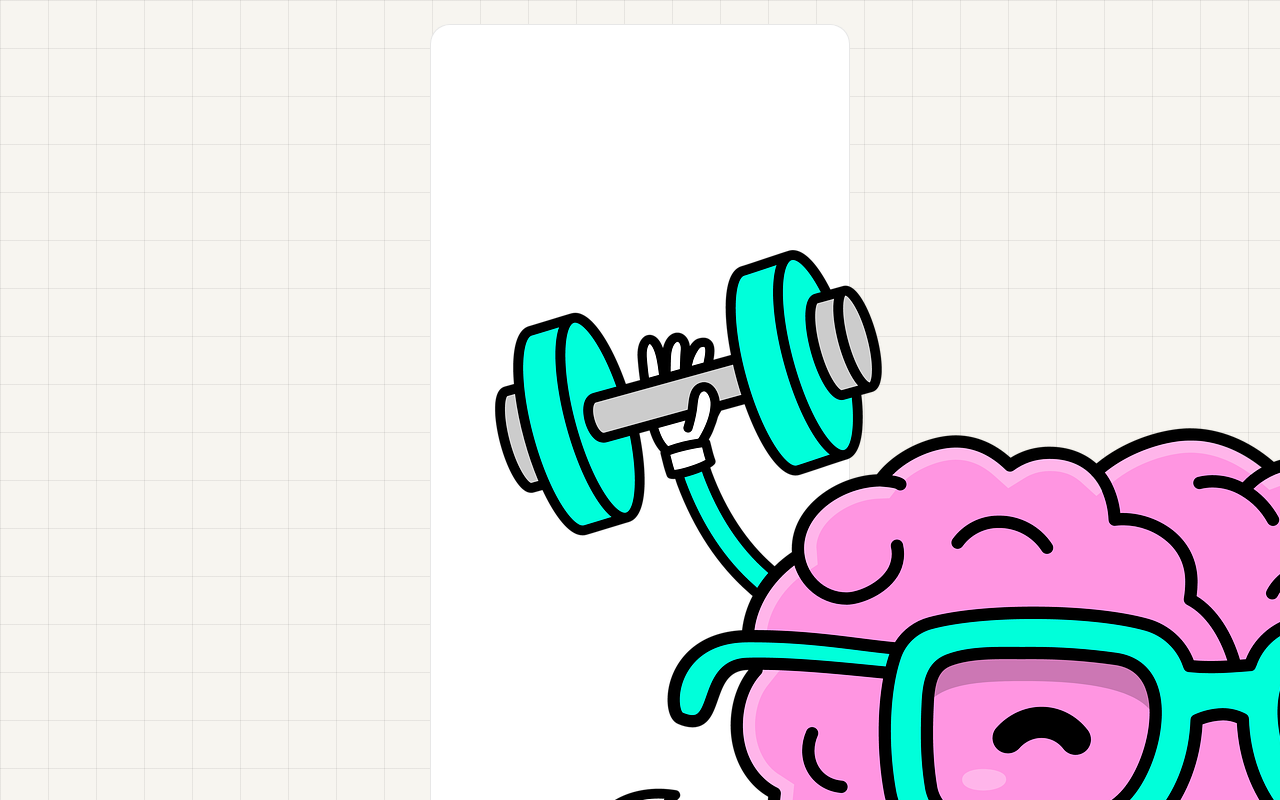
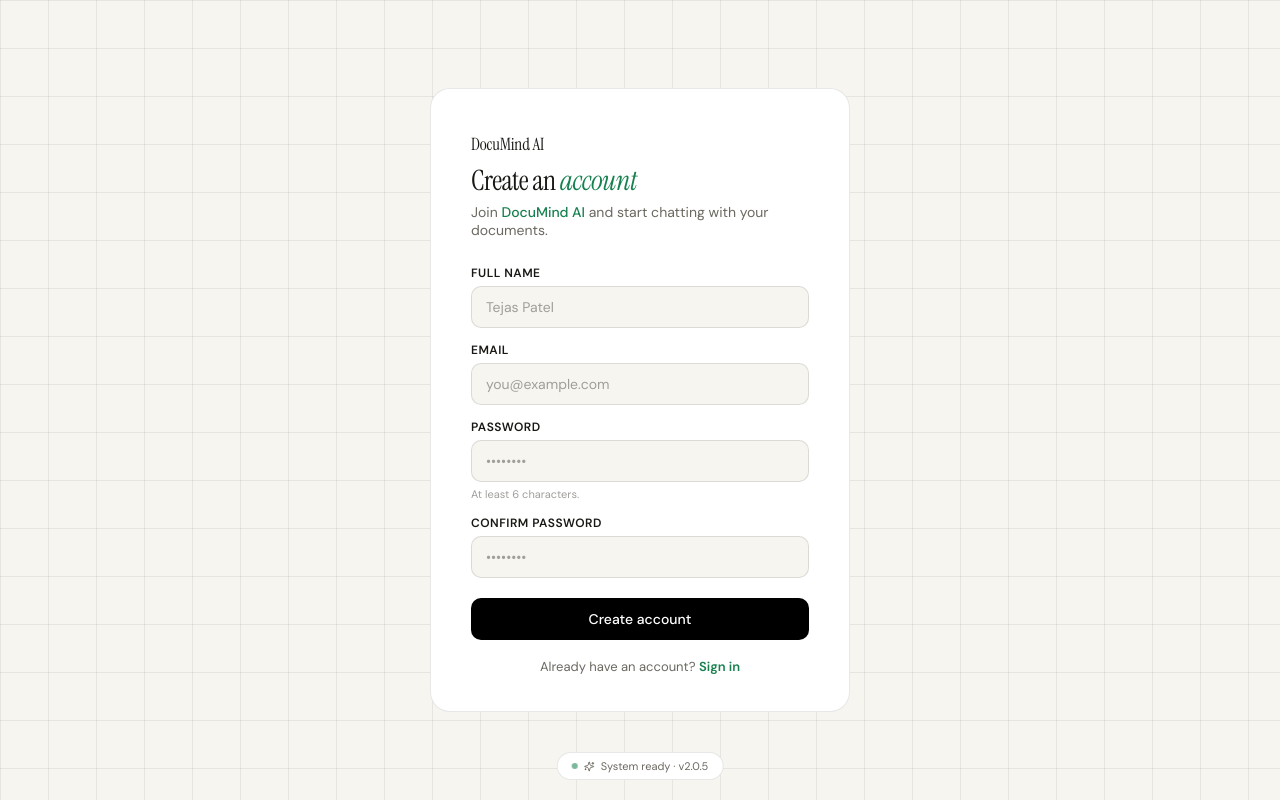
Before and after one commit to TEJASS-PATELL/Brain-Body-ai, a React (Vite) app in the folder Frontend/: page /signup in a window 1280 px wide. Shown: the top 800 px of the page. Built offline with nearby package versions, Linux system fonts and the light colour scheme; no server answers; a web font is replaced by a local one.

Commit message:
Building DocuMind

```diff
--- a/Frontend/src/Pages/Signup.tsx
+++ b/Frontend/src/Pages/Signup.tsx
@@ -25,22 +25,22 @@ const Signup: React.FC = () => {
 
   const handleChange = (e: React.ChangeEvent<HTMLInputElement>) => {
     const { name, value } = e.target;
-    setForm(prev => ({
-      ...prev,
-      [name]: value,
-    }));
+    setForm(prev => ({ ...prev, [name]: value }));
     setErrors(prev => ({ ...prev, [name]: '' }));
   };
 
   const validate = () => {
     const newErrors: { [key: string]: string } = {};
-    if (!form.name.trim()) newErrors.name = 'Full Name is required';
+    if (!form.name.trim()) newErrors.name = 'Full name is required';
     if (!form.email.trim()) newErrors.email = 'Email is required';
-    else if (!/\S+@\S+\.\S+/.test(form.email)) newErrors.email = 'Email is invalid';
+    else if (!/\S+@\S+\.\S+/.test(form.email)) newErrors.email = 'Enter a valid email address';
+
     if (!form.password) newErrors.password = 'Password is required';
-    else if (form.password.length < 6) newErrors.password = 'Password must be at least 6 characters';
+    else if (form.password.length < 6) newErrors.password = 'Must be at least 6 characters';
+
     if (!form.confirmPassword) newErrors.confirmPassword = 'Please confirm your password';
     else if (form.confirmPassword !== form.password) newErrors.confirmPassword = 'Passwords do not match';
+
     setErrors(newErrors);
     return Object.keys(newErrors).length === 0;
   };
@@ -52,15 +52,15 @@ const Signup: React.FC = () => {
       await api.post('/api/auth/signup', {
         name: form.name,
         email: form.email,
-        password: form.password
+        password: form.password,
       });
-      toast.success("Welcome to Brain+Body AI");
+      toast.success('Welcome to DocuMind AI');
       navigate('/chatbot', { replace: true });
     } catch (err: any) {
       if (err.response?.status === 409) {
-        toast.error("Email already exists. Please login.");
+        toast.error('Email already registered. Try logging in.');
       } else {
-        toast.error("Something went wrong. Please try again.");
+        toast.error('Something went wrong. Please try again.');
       }
     }
   };
@@ -68,13 +68,16 @@ const Signup: React.FC = () => {
   return (
     <div className="signup-wrapper">
       <form className="signup-box" onSubmit={handleSubmit} noValidate>
-
         <div className="logo-top-left">
-          <img src="/brain.png" alt="Logo" />
+          <span className="logo-name">DocuMind AI</span>
         </div>
 
-        <h2 className="signup-title">Create Your Account</h2>
-        <p className="signup-subtitle">Join us and start your <span>Body + Brain</span> journey today!</p>
+        <h2 className="signup-title">
+          Create an <em>account</em>
+        </h2>
+        <p className="signup-subtitle">
+          Join <span>DocuMind AI</span> and start chatting with your documents.
+        </p>
 
         <div className="form-group">
           <label htmlFor="name">Full Name</label>
@@ -82,12 +85,11 @@ const Signup: React.FC = () => {
             id="name"
             type="text"
             name="name"
-            placeholder="Name"
+            placeholder="Tejas Patel"
             value={form.name}
             onChange={handleChange}
-            aria-describedby="name-error"
           />
-          {errors.name && <p className="error-text" id="name-error">{errors.name}</p>}
+          {errors.name && <p className="error-text">{errors.name}</p>}
         </div>
 
         <div className="form-group">
@@ -96,17 +98,15 @@ const Signup: React.FC = () => {
             id="email"
             type="email"
             name="email"
-            placeholder="example@email.com"
+            placeholder="you@example.com"
             value={form.email}
             onChange={handleChange}
-            aria-describedby="email-error"
           />
-          {errors.email && <p className="error-text" id="email-error">{errors.email}</p>}
+          {errors.email && <p className="error-text">{errors.email}</p>}
         </div>
 
         <div className="form-group">
           <label htmlFor="password">Password</label>
-          <div className="password-input-wrapper">
           <input
             id="password"
             type="password"
@@ -114,10 +114,12 @@ const Signup: React.FC = () => {
             placeholder="••••••••"
             value={form.password}
             onChange={handleChange}
-              aria-describedby="password-error"/>
-          </div>
-          {errors.password && <p className="error-text" id="password-error">{errors.password}</p>}
-          <small className="password-help">Password must be at least 6 characters.</small>
+          />
+          {errors.password ? (
+            <p className="error-text">{errors.password}</p>
+          ) : (
+            <small className="password-help">At least 6 characters.</small>
+          )}
         </div>
 
         <div className="form-group">
@@ -129,22 +131,23 @@ const Signup: React.FC = () => {
             placeholder="••••••••"
             value={form.confirmPassword}
             onChange={handleChange}
-            aria-describedby="confirmPassword-error"
           />
-          {errors.confirmPassword && <p className="error-text" id="confirmPassword-error">{errors.confirmPassword}</p>}
+          {errors.confirmPassword && <p className="error-text">{errors.confirmPassword}</p>}
         </div>
 
         <button type="submit" className="signup-btn">
-          Sign Up
+          Create account
         </button>
 
         <p className="login-redirect">
-          Already have an account? <Link to="/login">Login</Link>
+          Already have an account? <Link to="/login">Sign in</Link>
         </p>
       </form>
+
       <div className="bottom-system-status">
-        <Sparkles size={12} />
-        <span>System Ready: V2.0.5</span>
+        <span className="status-dot" />
+        <Sparkles size={11} />
+        <span>System ready · v2.0.5</span>
       </div>
     </div>
   );
```
Lines whose indentation alone changed are shown as unchanged.
